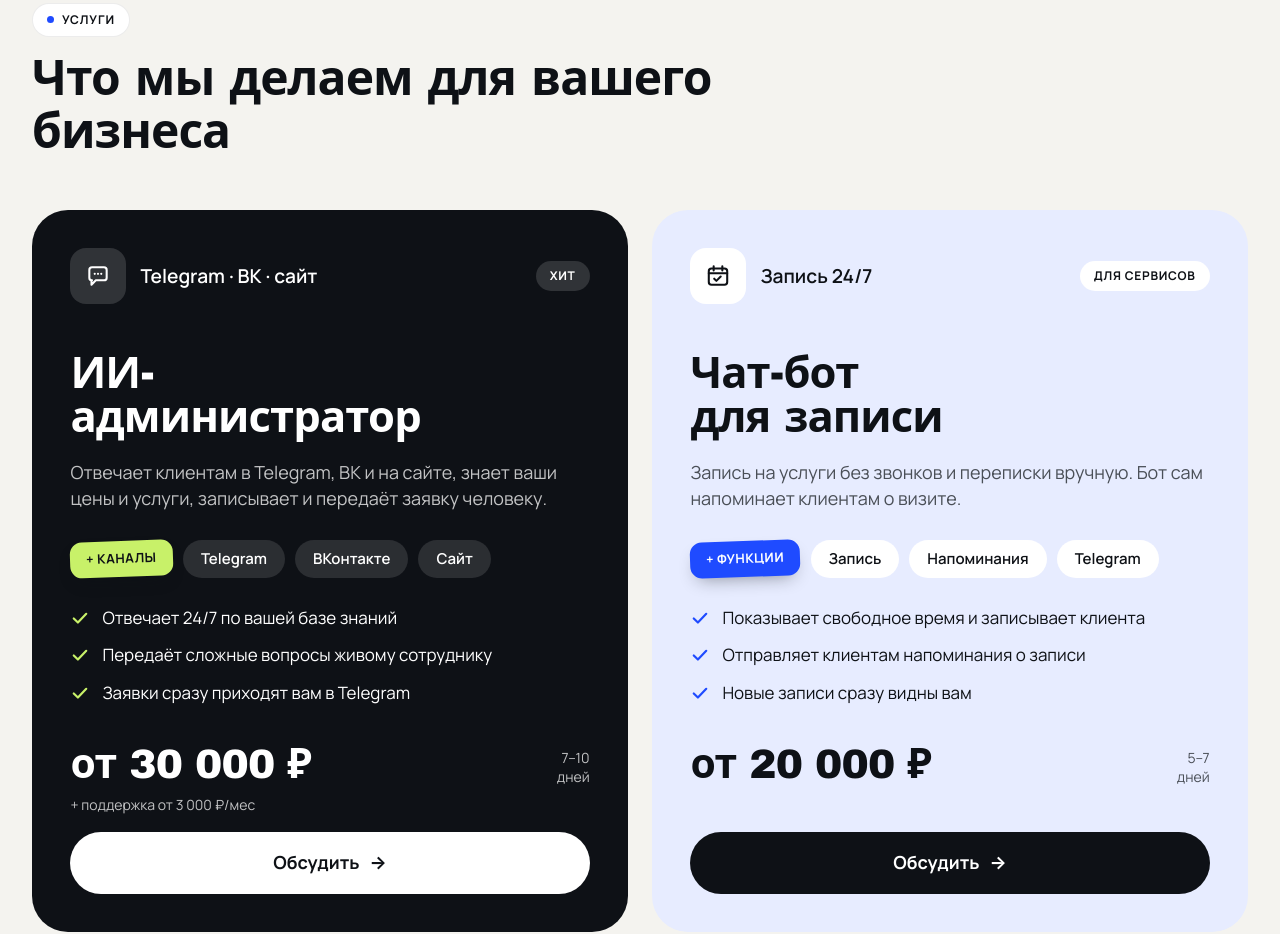
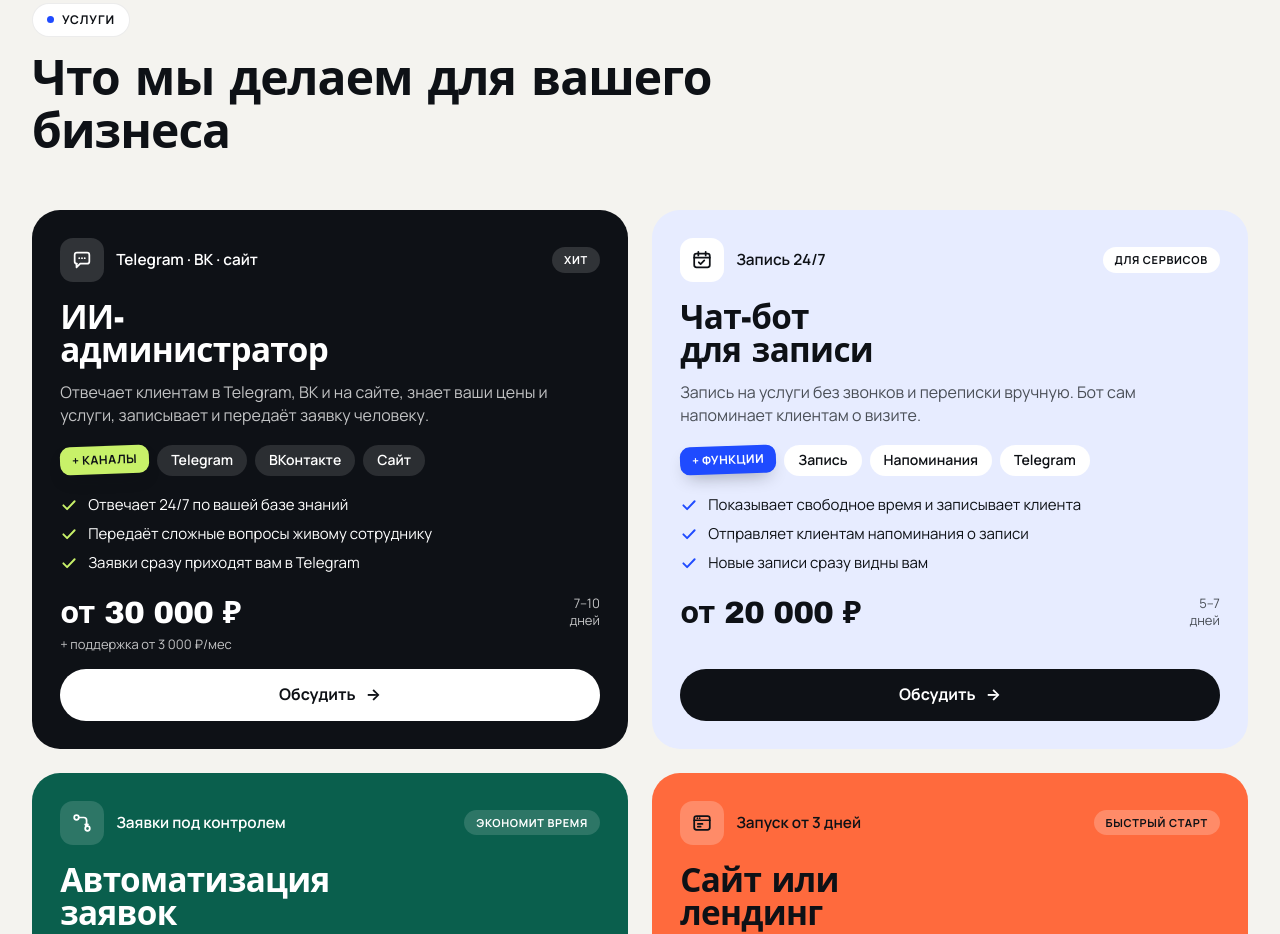
Before and after one commit to stormi-oss/site, a plain HTML site: page index.html in a window 1280 px wide. Shown: the part 1079-2013 px from the top of the page. Drawn offline with Linux system fonts and the light colour scheme; a web font is replaced by a local one.

Commit message:
Карточки услуг компактнее: ряд из двух целиком помещается в экран
Уменьшены отступы, иконка, заголовок, чипы, список, цена и кнопка
внутри блока Services cards v2. Высота ряда ~740px → ~540–565px:
помещается под шапкой на 1280×720, 1366×768, 1024×768 и больше.

Co-Authored-By: Claude Opus 5.5 <noreply@anthropic.com>
Claude-Session: https://claude.ai/code/session_01M5dFgXpyGHs7NWxp8WCykq

```diff
--- a/assets/css/style.css
+++ b/assets/css/style.css
@@ -878,8 +878,8 @@ body.menu-open .site-header { background: transparent; border-bottom-color: tran
   container-type: inline-size;
   display: flex; flex-direction: column;
   min-width: 0;
-  padding: clamp(24px, 3vw, 44px);
-  border-radius: 36px;
+  padding: clamp(20px, 2.2vw, 32px);
+  border-radius: 28px;
   background: var(--svc-bg);
   color: var(--svc-fg);
   box-shadow: 0 0 0 0 rgba(14,17,22,0);
@@ -924,67 +924,67 @@ body.menu-open .site-header { background: transparent; border-bottom-color: tran
 
 /* верхний ряд */
 .svc-top { display: flex; align-items: center; justify-content: space-between; gap: 12px; flex-wrap: wrap; }
-.svc-id { display: flex; align-items: center; gap: 14px; min-width: 0; }
+.svc-id { display: flex; align-items: center; gap: 12px; min-width: 0; }
 .svc-ico {
-  flex: none; width: 56px; height: 56px; border-radius: 16px;
+  flex: none; width: 44px; height: 44px; border-radius: 13px;
   display: grid; place-items: center;
   background: var(--svc-tile); color: var(--svc-fg);
   transition: transform .3s var(--ease);
 }
-.svc-ico svg { display: block; }
-.svc-caption { font-size: clamp(18px, 1.5vw, 20px); font-weight: 600; line-height: 1.2; }
+.svc-ico svg { display: block; width: 22px; height: 22px; }
+.svc-caption { font-size: clamp(15px, 1.2vw, 17px); font-weight: 600; line-height: 1.2; }
 .svc-badge {
-  flex: none; padding: 8px 14px; border-radius: 999px;
+  flex: none; padding: 6px 12px; border-radius: 999px;
   background: var(--svc-tile);
-  font-size: 12px; font-weight: 700; letter-spacing: .06em; text-transform: uppercase; line-height: 1.2; white-space: nowrap;
+  font-size: 11px; font-weight: 700; letter-spacing: .06em; text-transform: uppercase; line-height: 1.2; white-space: nowrap;
 }
 
 /* заголовок: ограничен и вьюпортом, и шириной самой карточки — «администратор» не вылезает */
 .svc-title {
-  margin-top: clamp(48px, 7cqi, 64px);
+  margin-top: clamp(20px, 3.5cqi, 28px);
   font-family: var(--font-head); font-weight: 700;
-  font-size: min(clamp(32px, 3.4vw, 52px), 9.4cqi);
+  font-size: min(clamp(26px, 2.6vw, 40px), 9.4cqi);
   line-height: 1.0; letter-spacing: -0.02em;
 }
-.svc-desc { margin-top: 20px; max-width: 34em; font-size: 17px; line-height: 1.45; color: var(--svc-fg-2); }
-@media (min-width: 1280px) { .svc-desc { font-size: 18px; } }
+.svc-desc { margin-top: 12px; max-width: 34em; font-size: 15px; line-height: 1.45; color: var(--svc-fg-2); }
+@media (min-width: 1280px) { .svc-desc { font-size: 16px; } }
 
 /* чипы и стикер */
-.svc-chips { display: flex; flex-wrap: wrap; align-items: center; gap: 10px; margin-top: 28px; }
+.svc-chips { display: flex; flex-wrap: wrap; align-items: center; gap: 8px; margin-top: 18px; }
 .svc-sticker {
-  padding: 10px 16px; border-radius: 12px;
+  padding: 7px 12px; border-radius: 10px;
   background: var(--svc-sticker-bg); color: var(--svc-sticker-fg);
-  font-size: 13px; font-weight: 800; letter-spacing: .04em; text-transform: uppercase; line-height: 1.2;
+  font-size: 12px; font-weight: 800; letter-spacing: .04em; text-transform: uppercase; line-height: 1.2;
   transform: rotate(-2deg);
   box-shadow: 0 8px 18px -8px rgba(14,17,22,.45);
   transition: transform .3s var(--ease);
 }
-.svc-chip { padding: 10px 18px; border-radius: 999px; background: var(--svc-chip); font-size: 15px; font-weight: 600; line-height: 1.2; }
+.svc-chip { padding: 7px 14px; border-radius: 999px; background: var(--svc-chip); font-size: 14px; font-weight: 600; line-height: 1.2; }
 
 /* список */
-.svc-list { display: grid; gap: 14px; margin-top: 28px; font-size: 17px; line-height: 1.4; }
-.svc-list li { display: flex; align-items: flex-start; gap: 12px; }
-.svc-check { flex: none; margin-top: 2px; color: var(--svc-accent); }
+.svc-list { display: grid; gap: 8px; margin-top: 18px; font-size: 15px; line-height: 1.4; }
+.svc-list li { display: flex; align-items: flex-start; gap: 10px; }
+.svc-check { flex: none; width: 18px; height: 18px; margin-top: 2px; color: var(--svc-accent); }
 
 /* низ: всегда прижат к низу, ряд под «поддержку» зарезервирован — цены и кнопки в ряду на одной линии */
 .svc-bottom {
-  margin-top: auto; padding-top: 40px;
-  display: grid; grid-template-rows: auto minmax(30px, auto) auto;
+  margin-top: auto; padding-top: 22px;
+  display: grid; grid-template-rows: auto minmax(28px, auto) auto;
 }
 .svc-price-row { grid-row: 1; display: flex; align-items: flex-end; justify-content: space-between; gap: 16px; }
 .svc-price {
   font-family: var(--font-head); font-weight: 700;
-  font-size: min(clamp(36px, 3.2vw, 52px), 11cqi);
+  font-size: min(clamp(28px, 2.4vw, 40px), 11cqi);
   line-height: 1; letter-spacing: -0.02em; font-variant-numeric: tabular-nums; white-space: nowrap;
 }
-.svc-term { flex: none; text-align: right; font-size: 14px; line-height: 1.3; color: var(--svc-fg-2); }
-.svc-support { grid-row: 2; padding-top: 8px; font-size: 14px; color: var(--svc-fg-2); }
+.svc-term { flex: none; text-align: right; font-size: 13px; line-height: 1.3; color: var(--svc-fg-2); }
+.svc-support { grid-row: 2; padding-top: 6px; font-size: 13px; line-height: 1.4; color: var(--svc-fg-2); }
 .svc-btn {
-  grid-row: 3; margin-top: 16px;
+  grid-row: 3; margin-top: 12px;
   display: flex; align-items: center; justify-content: center; gap: 10px;
-  width: 100%; min-height: 62px; padding: 0 24px; border-radius: 999px;
+  width: 100%; min-height: 52px; padding: 0 24px; border-radius: 999px;
   background: var(--svc-btn-bg); color: var(--svc-btn-fg);
-  font-size: 18px; font-weight: 700; text-decoration: none;
+  font-size: 16px; font-weight: 700; text-decoration: none;
   transition: box-shadow .3s var(--ease), transform .3s var(--ease);
 }
 .svc-btn:hover { box-shadow: var(--svc-btn-hover); }
```
